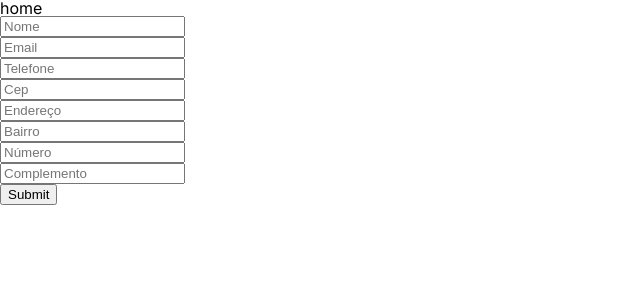
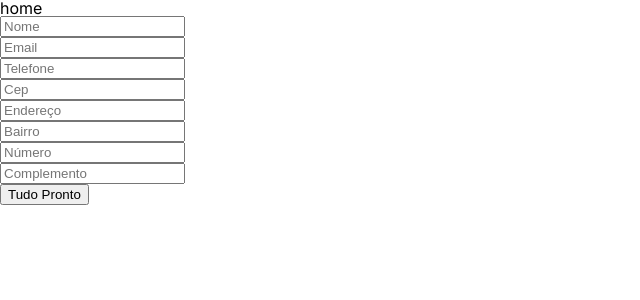
Before and after one commit to lourivanluz/capstone, a React (Create React App) app: page / in a window 1280 px wide. Shown: the top 300 px of the page, without its empty margins (0-640 px from the left). Built offline with nearby package versions, Linux system fonts and the light colour scheme.

Commit message:
feat: formulario incompleto

```diff
--- a/src/Components/forms/formCheckout/index.js
+++ b/src/Components/forms/formCheckout/index.js
@@ -22,11 +22,12 @@ export const FormCheckout = () => {
     resolver: yupResolver(formSchema),
   });
 
-  const handleData = (data) => {
-    console.log(data);
+  const handleData = (_) => {
+    console.log("mudei o showCart pra true");
   };
 
   return (
+    <div>
       <form onSubmit={handleSubmit(handleData)}>
         <input placeholder="Nome" type="text" {...register("name")} />
         {errors && <p>{errors.name?.message}</p>}
@@ -54,7 +55,8 @@ export const FormCheckout = () => {
           {...register("complement")}
         />
         {errors && <p>{errors.complement?.message}</p>}
-      <input type="submit" />
+        <button type="submit"> Tudo Pronto </button>
       </form>
+    </div>
   );
 };
```
Lines whose indentation alone changed are shown as unchanged.
